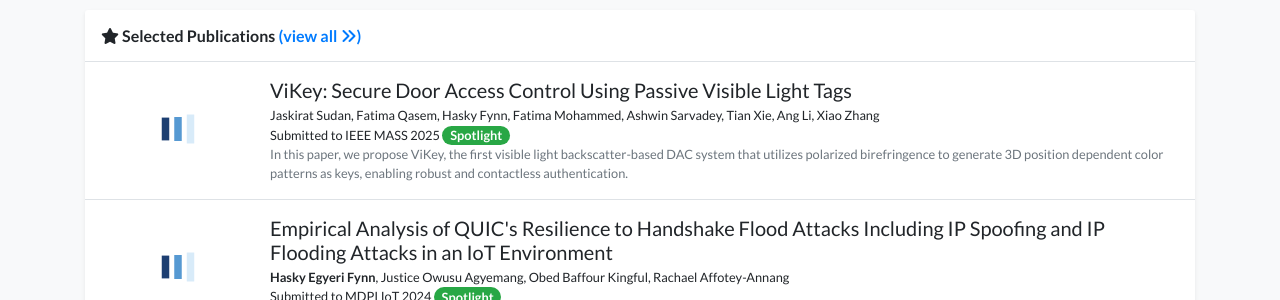
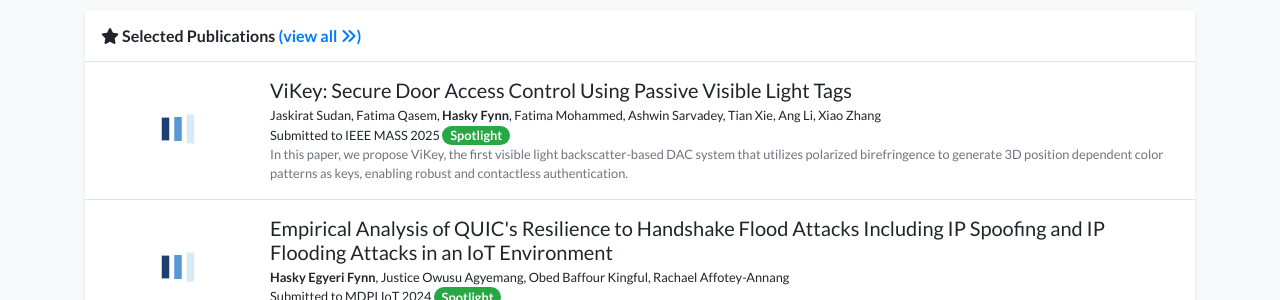
Before and after one commit to HaskyFynn/website, a Jekyll site: the page built from index.html, in a window 1280 px wide and 1319 px high. Shown: the part 869-1169 px from the top of the window. Built offline with Jekyll 4.4.1, drawn with Linux system fonts in a browser that asks for light colours; a style sheet for code colours, icons or effects is not loaded; part of the change alters nothing that is shown.

```diff
--- a/_data/authors.yml
+++ b/_data/authors.yml
@@ -1,3 +1,7 @@
 "Hasky Egyeri Fynn":
   bold: true
   url: https://www.google.com/?q=Hasky+Fynn
+
+"Hasky Fynn":
+  bold: true
+  url: https://www.google.com/?q=Hasky+Fynn
```
